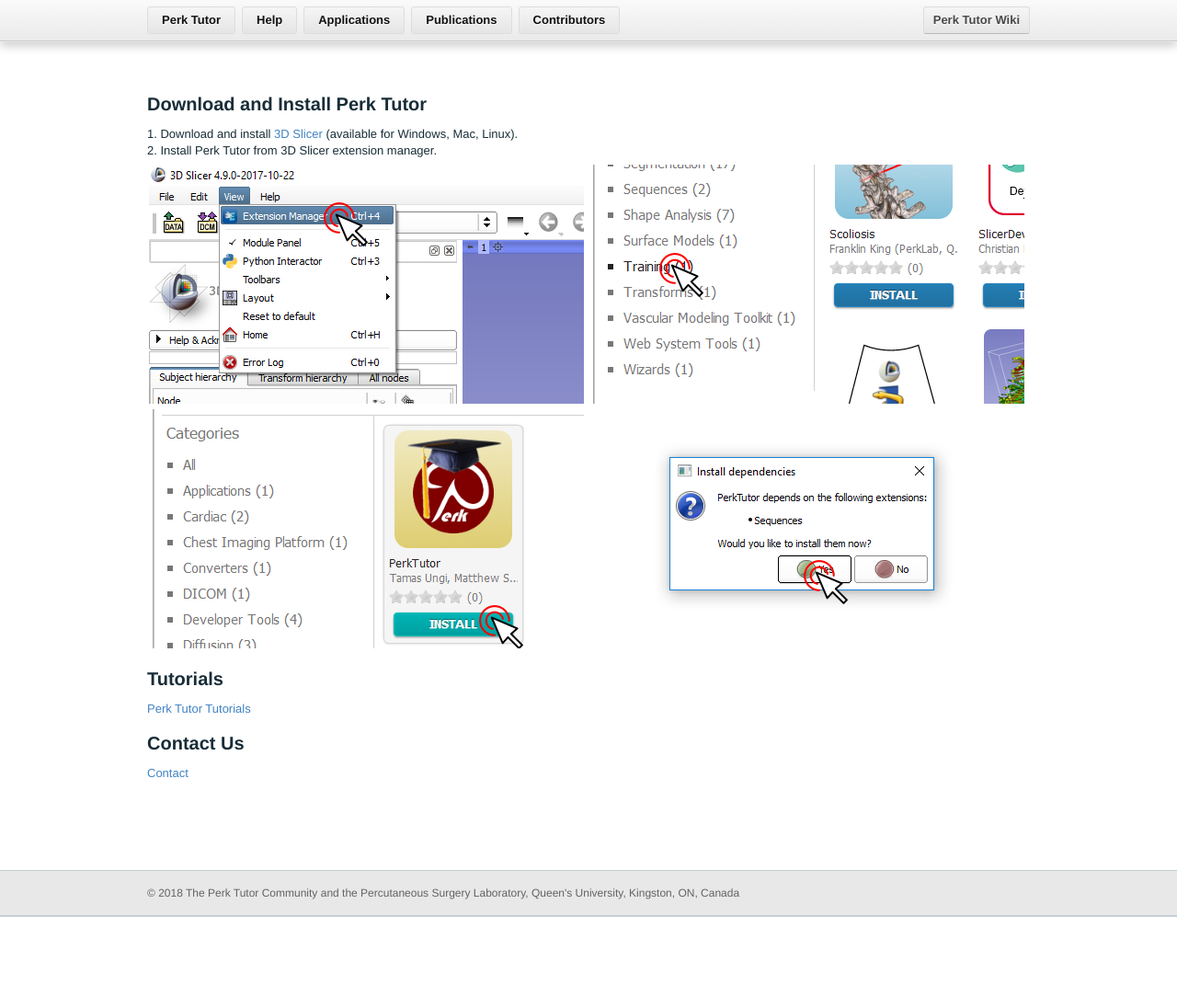
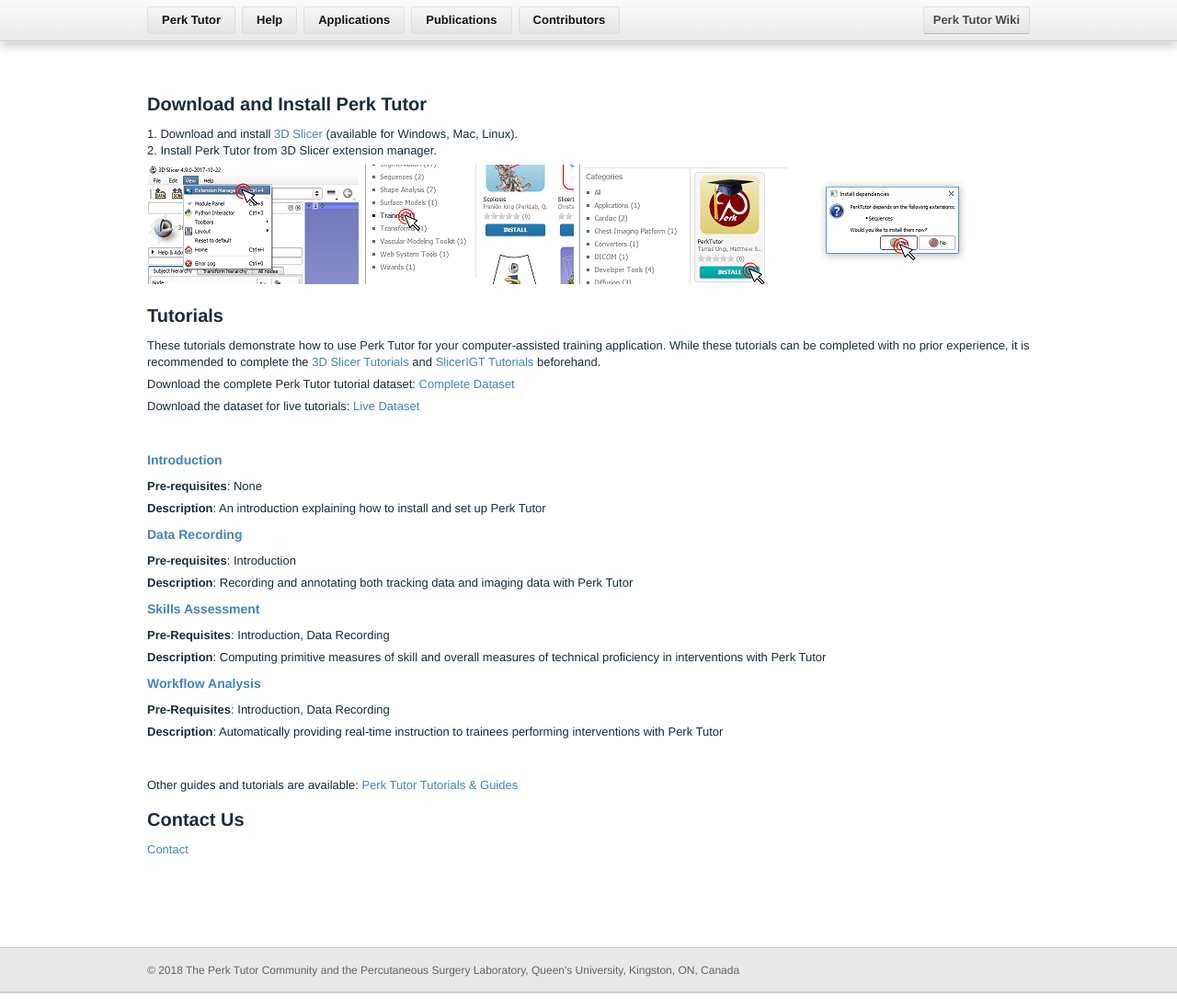
Before and after one commit to PerkTutor/perktutor.github.io, a Jekyll site: the page built from Help.md, in a window 1280 px wide. Shown: the whole page at 92% size. Built offline with Jekyll 4.4.1, drawn with Linux system fonts in a browser that asks for light colours; our own code applies the rules of GitHub Pages for plain Markdown files; before the commit the page ends 1012 px from its top, so only the background shows below that; grey boxes are pictures that could not be loaded.

Commit message:
Adding Perk Tutor tutorials and datasets.

```diff
--- a/Help.md
+++ b/Help.md
@@ -13,7 +13,41 @@
 
 # Tutorials
 
-[Perk Tutor Tutorials](https://github.com/PerkTutor/PerkTutor/wiki/Tutorials)
+These tutorials demonstrate how to use Perk Tutor for your computer-assisted training application. While these tutorials can be completed with no prior experience, it is recommended to complete the [3D Slicer Tutorials](https://www.slicer.org/wiki/Documentation/4.8/Training) and [SlicerIGT Tutorials](http://www.slicerigt.org/wp/user-tutorial/) beforehand.
+
+Download the complete Perk Tutor tutorial dataset: [Complete Dataset](https://drive.google.com/open?id=1hgtEJTfWnwHBufYJt7326gcyBYvELOG5)
+
+Download the dataset for live tutorials: [Live Dataset](https://drive.google.com/open?id=1YaLxw2CBB2HZ7_SFQdTwkQSt-GmBFt71)
+
+---
+
+### [Introduction](https://drive.google.com/open?id=1bQJxcbnYVCFKXImJ4dydWf9GBHAy4aUg)
+
+**Pre-requisites**: None
+
+**Description**: An introduction explaining how to install and set up Perk Tutor
+
+### [Data Recording](https://drive.google.com/open?id=1Vhw2wifhCCmpuzms4ioxh4cMGFehIUNq)
+
+**Pre-requisites**: Introduction
+
+**Description**: Recording and annotating both tracking data and imaging data with Perk Tutor
+
+### [Skills Assessment](https://drive.google.com/open?id=1_GMkAgF94uNQoDPRpAZZTzEGQRqp8xcC)
+
+**Pre-Requisites**: Introduction, Data Recording
+
+**Description**: Computing primitive measures of skill and overall measures of technical proficiency in interventions with Perk Tutor
+
+### [Workflow Analysis](https://drive.google.com/open?id=15Iy2JImIVrw048iBIg2UnTnfapMCMCWi)
+
+**Pre-Requisites**: Introduction, Data Recording
+
+**Description**: Automatically providing real-time instruction to trainees performing interventions with Perk Tutor
+
+---
+
+Other guides and tutorials are available: [Perk Tutor Tutorials & Guides](https://github.com/PerkTutor/PerkTutor/wiki/Tutorials)
 
 # Contact Us
 
--- a/css/pages.css
+++ b/css/pages.css
@@ -268,7 +268,7 @@
 
 hr {
   width: 960px;
-  height: 50px;
+  height: 0px;
   margin: 20px 0;
   background: url(../images/hr-blacktocat.png) no-repeat;
   clear: both;
```
Also changed, not shown: images/SlicerPerkTutorInstall.png, images/SlicerSequencesInstall.png, images/SlicerTrainingCategory.png, images/SlicerViewMenu.png.
